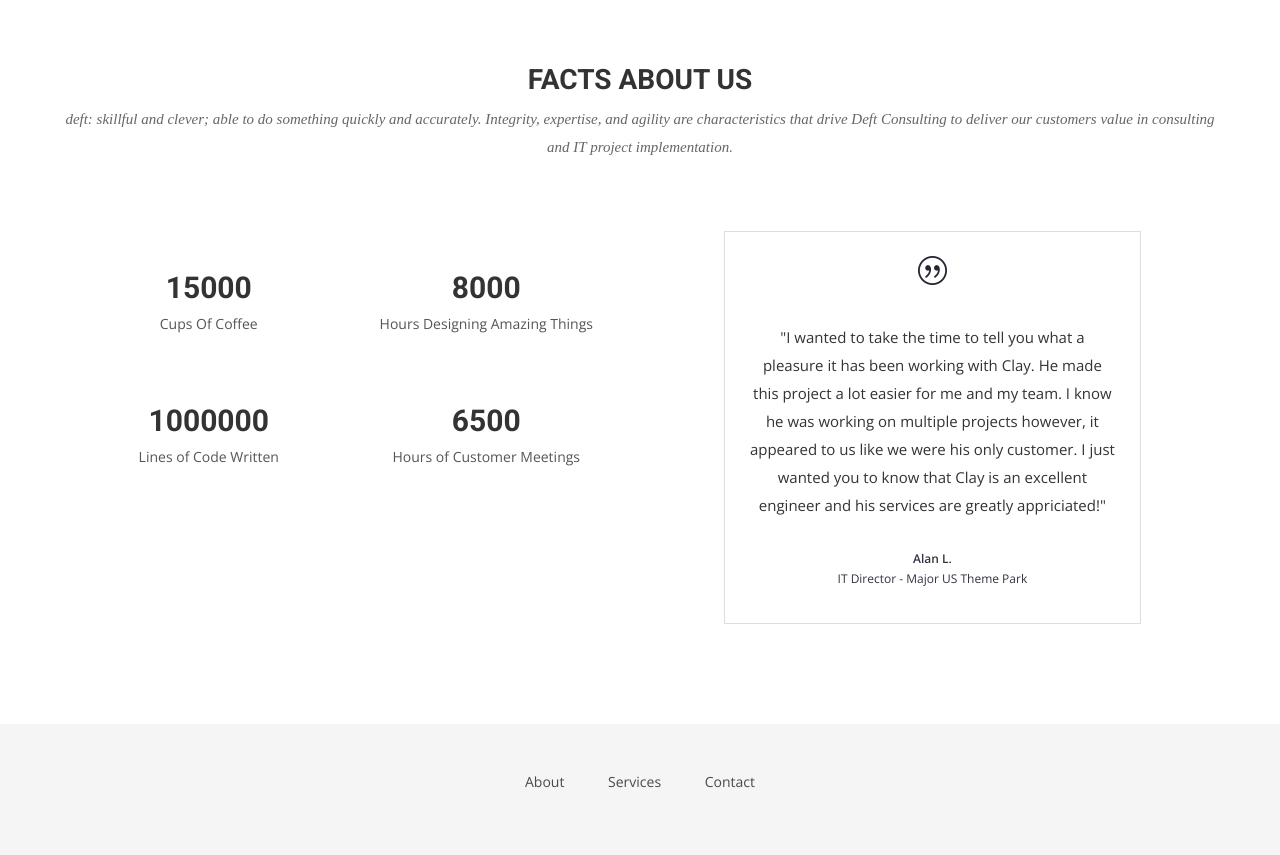
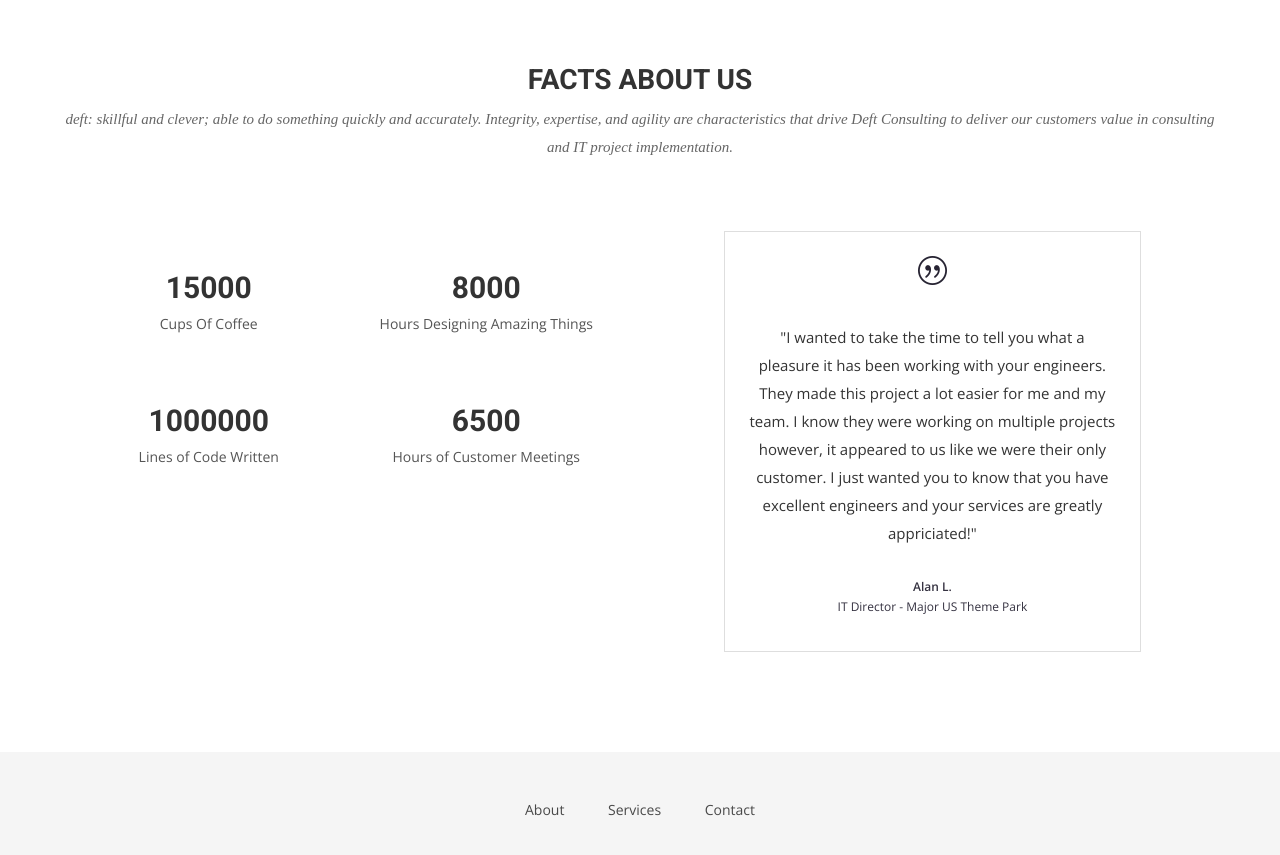
Before and after one commit to deftconsulting/deftconsulting.github.io, a Jekyll site: the page built from index.html, in a window 1280 px wide and 900 px high, scrolled down 2038 px. Shown: the top 855 px of the window. Built offline with Jekyll 4.4.1, drawn with Linux system fonts in a browser that asks for light colours; nearby versions of some CDN libraries; some web fonts are replaced.

Commit message:
updated copy

```diff
--- a/index.html
+++ b/index.html
@@ -131,7 +131,7 @@
           <div id="testimonial-slider" class="owl-carousel">
             <div>
                 <img src="img/cotation.png" alt="IMG">
-                <p>"I wanted to take the time to tell you what a pleasure it has been working with Clay. He made this project a lot easier for me and my team.  I know he was working on multiple projects however, it appeared to us like we were his only customer. I just wanted you to know that Clay is an excellent engineer and his services are greatly appriciated!"</p>
+                <p>"I wanted to take the time to tell you what a pleasure it has been working with your engineers. They made this project a lot easier for me and my team.  I know they were working on multiple projects however, it appeared to us like we were their only customer. I just wanted you to know that you have excellent engineers and your services are greatly appriciated!"</p>
                 <div class="user">
                   <p><span>Alan L.</span> IT Director - Major US Theme Park</p>
                 </div>
```
